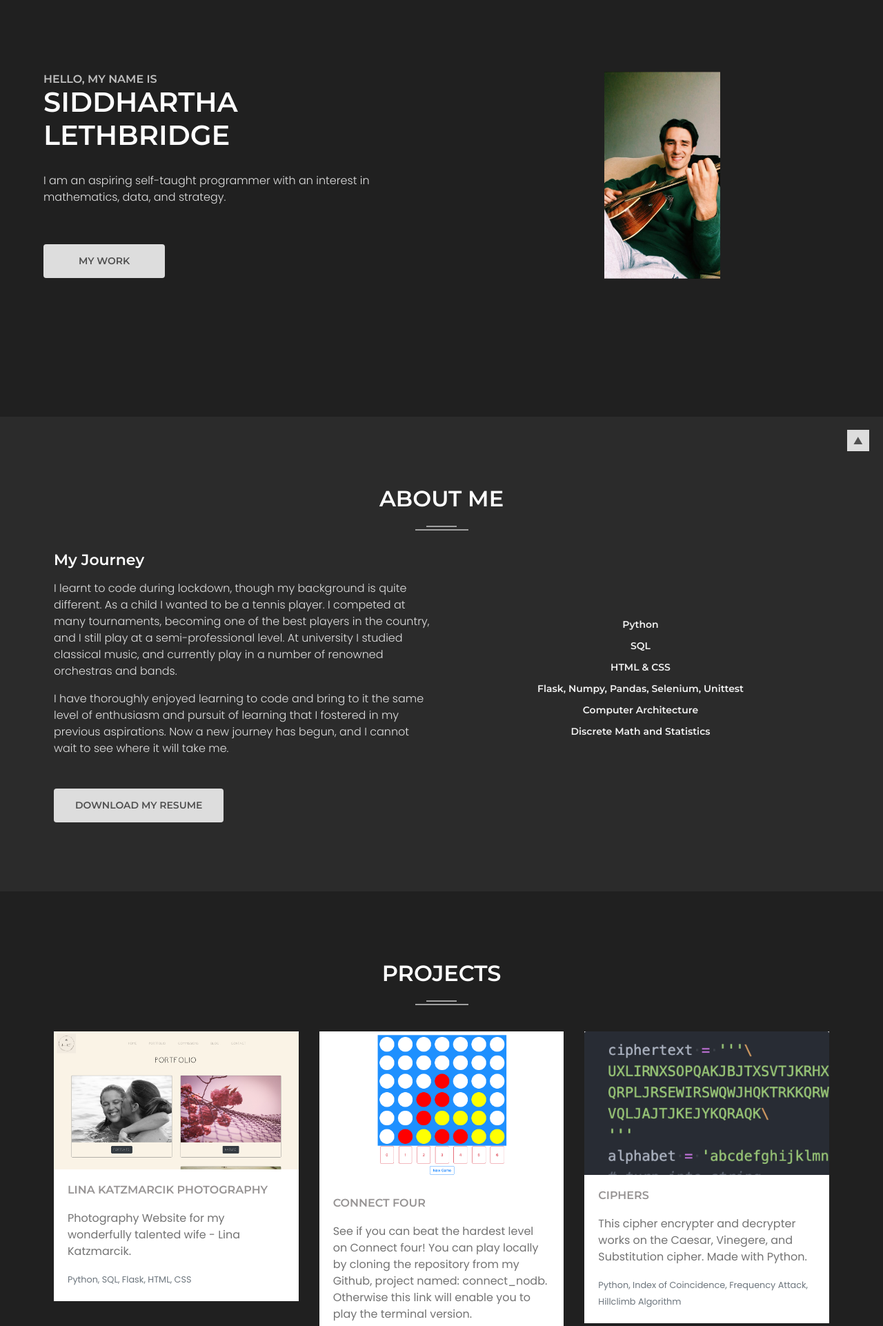
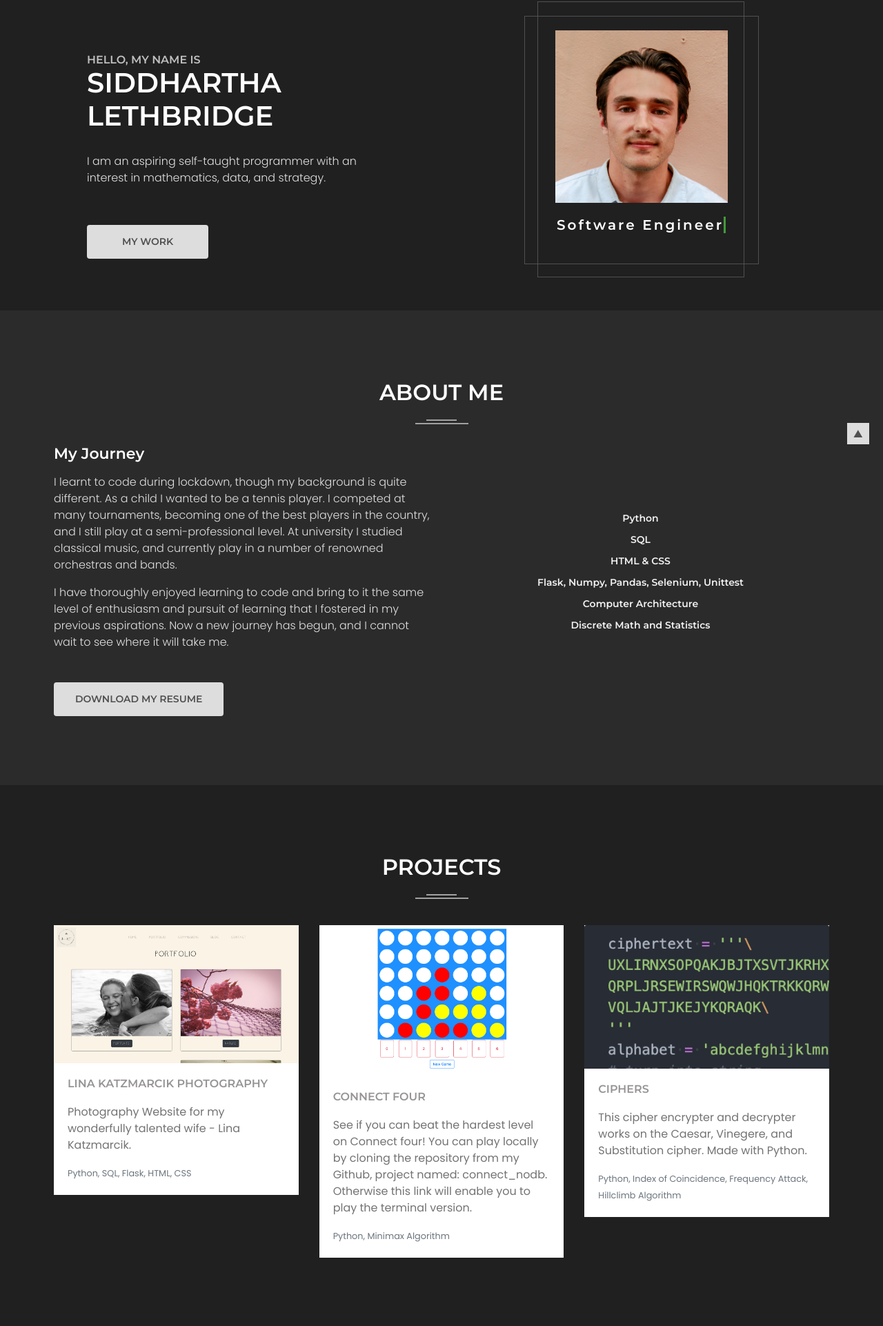
Before and after one commit to sidneysquidney/personal_portfolio, a Flask app: page / in a window 1280 px wide. Shown: the part 96-2018 px from the top of the page at 69% size. Run offline with Flask 2, Linux system fonts and the light colour scheme; some libraries are stand-ins or nearby versions; some web fonts are replaced.

Commit message:
last commits to slick_branch

```diff
--- a/app.py
+++ b/app.py
@@ -47,5 +47,8 @@ def index():
             mail.send(to_client)
             mail.send(to_me)
             flash("Form entered successfully")
-            return redirect(url_for('index', template_form = form, title='siddhartha lethbridge'))
+            return redirect('/#contact')
+        # else:
+        #     flash('else')
+        #     return redirect('/#contact')
     return render_template('index.html', template_form = form, title='siddhartha lethbridge')
--- a/static/main.css
+++ b/static/main.css
@@ -9,7 +9,7 @@ body {
 
 .return-to-top {
     position: fixed;
-    bottom: 50px;
+    bottom: 60px;
     right: 20px;
     z-index: 3;
     animation: fadeIn 2s;
@@ -131,6 +131,10 @@ nav button:focus {
 
 /* home page */
 
+#home {
+    margin-top: 50px;
+}
+
 #home button, #about button {
     background-color: #dddddd;
     color: #505050;
@@ -154,8 +158,15 @@ nav button:focus {
     padding: 13px 50px;
 }
 
+#about button:focus {
+    outline:none;
+    box-shadow: none;
+  }
+
 #home img {
-    height: 300px;
+    height: 250px;
+    margin-top: 20px;
+    width: 250px
 }
 
 #home h5 {
@@ -165,6 +176,121 @@ nav button:focus {
 #home h1 {
     margin-bottom: 30px;
 }
+
+#img-1, #img-2 {
+    border: 1px solid #505050;
+}
+
+#img-1 {
+    width:300px;
+    height: 400px;
+}
+
+#img-2 {
+    width: 340px;
+    height: 360px;
+    display: flex;
+    /* justify-content: center; */
+    align-items: center;
+    position: relative;
+    right: 20px;
+    top: 20px;
+    flex-direction: column;
+}
+
+#img-2 h6 {
+    color: white;
+    font-family: "Montserrat", sans-serif;
+    font-weight: 700;
+    font-size: 20px;
+    margin-bottom: 0px;
+}
+
+.blink_me {
+    animation: blinker 3s linear infinite;
+  }
+
+  @keyframes blinker {
+    50% {
+      opacity: 0;
+    }
+  }
+.blinky {
+    display: flex;
+    align-items: center;
+    margin-top: 20px;
+    justify-content: space-between;
+    /* width: 100%; */
+}
+
+.left-side, .right-side {
+    border-top: 4px solid green;
+    border-bottom: 4px solid green;
+    width: 8px;
+    height: 30px;
+    margin: 0px 10px;
+}
+
+.left-side {
+    border-left: 4px solid green;
+}
+
+.right-side {
+    border-right: 4px solid #44993b;
+}
+
+.typewriter h6 {
+    overflow: hidden; /* Ensures the content is not revealed until the animation */
+    border-right: .15em solid #44993b; /* The typwriter cursor */
+    white-space: nowrap; /* Keeps the content on a single line */
+    margin: 0 auto; /* Gives that scrolling effect as the typing happens */
+    letter-spacing: .15em; /* Adjust as needed */
+    animation:
+      typing 3.5s steps(40, end),
+      blink-caret .75s step-end infinite;
+  }
+
+  /* The typing effect */
+  @keyframes typing {
+    from { width: 0 }
+    to { width: 100% }
+  }
+
+  /* The typewriter cursor effect */
+  @keyframes blink-caret {
+    from, to { border-color: transparent }
+    50% { border-color: #44993b; }
+  }
+
+  @media only screen and (max-width: 768px) {
+    #img-2 img {
+      width: 180px;
+      height: 180px;
+    }
+
+    #img-2 h6 {
+        font-size: 14px;
+    }
+
+    #img-1 {
+        width:230px;
+        height: 330px;
+    }
+
+    #img-2 {
+        width: 270px;
+        height: 290px;
+    }
+
+    /* #home-1 {
+        height: 500px;
+    } */
+  }
+
+/* #home-1 {
+    height: 600px;
+} */
+
 
 /* containers */
 
@@ -519,3 +693,9 @@ nav button:focus {
     color: white;
 
 }
+
+/* other */
+
+.anchor{
+    scroll-margin-top: -10px;
+  }
--- a/templates/index.html
+++ b/templates/index.html
@@ -21,6 +21,8 @@
         <!-- Bootstrap CSS -->
         <link rel="stylesheet" href="https://cdn.jsdelivr.net/npm/bootstrap@4.2.1/dist/css/bootstrap.min.css" integrity="sha384-GJzZqFGwb1QTTN6wy59ffF1BuGJpLSa9DkKMp0DgiMDm4iYMj70gZWKYbI706tWS" crossorigin="anonymous">
         <title>Siddhartha Lethbridge</title>
+        <link rel="shortcut icon" type="image/jpg" href="../static/favicon.ico"/>
+
     </head>
     <body class="position-relative" data-spy="scroll" data-target="#navbar-example2" data-offset="0">
 
@@ -61,9 +63,9 @@
 
             <!-- home -->
             <div class="background-1 container-fluid" id="home">
-                <div class="row">
-                    <div class="col-md-6 col-12 d-flex align-items-center" style="height: 700px">
-                        <div class="row mx-5">
+                <div class="row mx-lg-5 mx-md-3 mx-1">
+                    <div class="col-md-6 col-12 d-flex align-items-center mt-5">
+                        <div class="row mx-lg-5 mx-md-3 mx-sm-1 mx-xs-0">
                             <h5 style="color: #bfbfbf; font-family: 'Montserrat',sans-serif;">HELLO, MY NAME IS</h5>
                             <h1 style="color:white;">SIDDHARTHA LETHBRIDGE</h1>
                             <p style="font-family:'Poppins', sans-serif;">I am an aspiring self-taught programmer with an interest in mathematics,
@@ -71,13 +73,24 @@
                             <a href="#projects"><button type="button" class="btn">MY WORK</button></a>
                         </div>
                     </div>
-                    <div class="col-md-6 col-12 d-flex align-items-center justify-content-center">
-                        <img class='img-fluid' src = "../static/sid_guitar.jpeg" alt="sids picture">
+                    <div class="col-md-6 col-12 d-flex align-items-center justify-content-center my-5">
+                        <div id="img-1">
+                            <div id="img-2">
+                                <img class='img-fluid' src = "../static/headshot.jpeg" alt="sids picture">
+                                <div class='blinky typewriter'>
+                                    <!-- <div class="left-side blink_me"></div> -->
+                                    <h6>Software Engineer</h6>
+                                    <!-- <div class="right-side blink_me"></div> -->
+                                </div>
+                                <!-- <h6 class="blink_me">Software Engineer</h6> -->
+                            </div>
+                        </div>
+
                     </div>
                 </div>
             </div>
             <!-- about -->
-            <div class="container-fluid containers background-2 " id="about">
+            <div class="container-fluid containers background-2 anchor" id="about">
                 <!-- page-title row -->
                 <div class="row title-box justify-content-center">
                     <h2 class="page-title">ABOUT ME</h2>
@@ -88,8 +101,8 @@
                         <div class="line-two"></div>
                     </div>
                 </div>
-                <div class="row mx-5">
-                    <div class="col">
+                <div class="row mx-lg-5 mx-md-3 mx-sm-1 mx-xs-0">
+                    <div class="col-md-6 col-12">
                         <h3 style="color:white;">My Journey</h3>
                         <p>I learnt to code during lockdown, though my background is quite different.
                             As a child I wanted to be a tennis player. I competed at many tournaments,
@@ -103,7 +116,7 @@
                             where it will take me.</p>
                         <a href="../static/siddharthas_resume.pdf" target="_blank"><button type="button" class="btn">DOWNLOAD MY RESUME</button></a>
                     </div>
-                    <div class="col justify-content-center align-items-center" id="skills">
+                    <div class="col-md-6 col-12 justify-content-center align-items-center mt-md-0 mt-5" id="skills">
                         <ul>
                         <li>Python</li>
                         <li>SQL</li>
@@ -117,7 +130,7 @@
             </div>
 
             <!-- projects -->
-            <div class="container-fluid containers background-1 " id="projects">
+            <div class="container-fluid containers background-1 anchor" id="projects">
                 <!-- page-title row -->
                 <div class="row title-box justify-content-center">
                     <h2 class="page-title">PROJECTS</h2>
@@ -128,8 +141,8 @@
                         <div class="line-two"></div>
                     </div>
                 </div>
-                <div class="row mx-5">
-                    <div class="col-12 col-md-6 col-lg-4 my-2">
+                <div class="row mx-lg-5 mx-md-3 mx-sm-1 mx-xs-0">
+                    <div class="col-xs-12 col-sm-6 col-lg-4 my-2">
                         <a href='https://pure-stream-64835.herokuapp.com/' class = 'project'>
                             <div class="card">
                                 <img src="../static/photography_screenshot.png" alt="photography" class="card-img-top">
@@ -145,7 +158,7 @@
                             </div>
                         </a>
                     </div>
-                    <div class="col-12 col-md-6 col-lg-4 my-2">
+                    <div class="col-xs-12 col-sm-6 col-lg-4 my-2">
                         <a href='https://replit.com/@sidneysquidney/Connect-Four#.replit' class = 'project'>
                             <div class="card">
                                 <img src="../static/conn.png" alt="connect four" class="card-img-top">
@@ -164,7 +177,7 @@
                             </div>
                         </a>
                     </div>
-                    <div class="col-12 col-md-6 col-lg-4 my-2">
+                    <div class="col-xs-12 col-sm-6 col-lg-4 my-2">
                         <a href='https://replit.com/@sidneysquidney/Caesar-Substitution-and-Vinegere-Cipher#.replit' class = 'project'>
                             <div class="card">
                                 <img src="../static/ciphertext.png" alt="ciphertext" class="card-img-top">
@@ -185,7 +198,8 @@
 
                 </div>
             </div>
-            <div class="container-fluid containers background-2 " id="education">
+            <!-- education -->
+            <div class="container-fluid containers background-2 anchor" id="education">
                 <!-- page-title row -->
                 <div class="row title-box justify-content-center">
                     <h2 class="page-title">EDUCATION</h2>
@@ -196,53 +210,29 @@
                         <div class="line-two"></div>
                     </div>
                 </div>
-                <div class="row mx-5">
-                    <div class="col-3">
-                        <div class="ed-loc">
-                            <div class="row">
+                <div class="row mx-lg-5 mx-md-3 mx-sm-1 mx-xs-0">
+                    <div class="col">
+                        <div class="row mb-5">
+                            <div class="col-12 col-md-4 mb-3 mb-md-0">
                                 <h3>Codecademy</h3>
-                            </div>
-                            <div class="row">
                                 <small>2020 - present</small>
                             </div>
-                        </div>
-                        <div class="ed-loc">
-                            <div class="row">
-                                <h3>Trinity Laban</h3>
-                            </div>
-                            <div class="row">
-                                <small>September 2015 - September 2019</small>
-                            </div>
-                        </div>
-                    </div>
-                    <div class="col-1 ed-scroll-container justify-content-center">
-                        <div class="row justify-content-cente">
-                            <div class="line-container">
-                                <div class="ball-top"></div>
-                            </div>
-                            <div class="line-container">
-                                <div class="ed-scroll"></div>
-                            </div>
-                            <div class="line-container">
-                                <div class="ball-bottom"></div>
-                            </div>
-                        </div>
-
-                    </div>
-                    <div class="col-8">
-                        <div class="ed-des">
-                            <div class="row">
+                            <div class="col-12 col-md-8">
                                 <h4>COMPUTER SCIENCE</h4>
                                 <p>Codecademy is an online learning platform for code. It gave me a strong
                                     foundation to explore more complex topics and projects.</p>
                                 <small>Computer Science (Coding Basics, Data Structures & Algorithms, Databases,
                                     Computer Architecture, Discrete Math), CSS, Flask, Numpy, Blockchain,
-                                    Python Beginner-Advanced
+                                    Python Beginner-Advanced.
                                 </small>
                             </div>
                         </div>
-                        <div class="ed-des">
-                            <div class="row">
+                        <div class="row">
+                            <div class="col-12 col-md-4 mb-3 mb-md-0">
+                                <h3>Trinity Laban</h3>
+                                <small>September 2015 - September 2019</small>
+                            </div>
+                            <div class="col-12 col-md-8">
                                 <h4>CLASSICAL MUSIC PERFORMANCE</h4>
                                 <p>I studied classical trombone playing for 4 years, trying to achieve the
                                     highest level of excellence. I played in Orchestras, Jazz bands, and
@@ -253,7 +243,8 @@
                     </div>
                 </div>
             </div>
-            <div class="container-fluid containers background-1" id="hobbies">
+            <!-- hobbies -->
+            <div class="container-fluid containers background-1 anchor" id="hobbies">
                 <!-- page-title row -->
                 <div class="row title-box justify-content-center">
                     <h2 class="page-title">HOBBIES</h2>
@@ -264,8 +255,8 @@
                         <div class="line-two"></div>
                     </div>
                 </div>
-                <div class="row mx-5">
-                    <div class="col-12 col-lg-6 col-xl-3 my-2">
+                <div class="row mx-lg-5 mx-md-3 mx-sm-1 mx-xs-0">
+                    <div class="col-xs-12 col-sm-6 col-lg-3 my-2">
                         <div class="card text-center">
                             <div class="card-body">
                                 <div class="ho-box2">
@@ -277,13 +268,12 @@
                               <div class="hobby-line-co justify-content-center">
                                 <div class="hobby-line"></div>
                               </div>
-                              <p class="card-text text-center">Danger Goat is a band like few others. We play a variety of Klezmer, Latin, and Peruvian
-                                classics and originals. My role is trombone player, auxilliary percussionist, and story teller. </p>
-                              <a href="https://open.spotify.com/artist/0NPiXL2ec0ixSN6j0PbGLo?si=0DziRZlWQ_6HAUDvB5MwKA" class="card-link text-center">Spotify</a>
+                              <p class="card-text text-center">Danger goat is a Klezmer, Peruvian, and Latin band, playing classics and originals. My role is trombone player, auxiliary percussionist, and
+                                story teller</p>
                             </div>
                           </div>
                     </div>
-                    <div class="col-12  col-lg-6 col-xl-3 my-2">
+                    <div class="col-xs-12 col-sm-6 col-lg-3 my-2">
                         <div class="card text-center">
                             <div class="card-body">
                                 <div class="ho-box2">
@@ -295,13 +285,11 @@
                               <div class="hobby-line-co justify-content-center">
                                 <div class="hobby-line"></div>
                               </div>
-                              <p class="card-text text-center">When studying in London I joined the toastmasters club. I completed the Dynamic Leadership pathway,
-                                winning a number of awards along the way. I went on to co-create infoEve, a small community
-                                DIY Ted Talks, where people met up in each others houses to share their passions and ideas.</p>
+                              <p class="card-text text-center">While studying, I joined toastmasters, where I learnt the art of Public Speaking. I went on to co-create infoEve, a small community-based DIY Ted Talks.</p>
                             </div>
                           </div>
                     </div>
-                    <div class="col-12  col-lg-6 col-xl-3 my-2">
+                    <div class="col-xs-12 col-sm-6 col-lg-3 my-2">
                         <div class="card text-center">
                             <div class="card-body">
                                 <div class="ho-box2">
@@ -313,12 +301,12 @@
                               <div class="hobby-line-co justify-content-center">
                                 <div class="hobby-line"></div>
                               </div>
-                              <p class="card-text text-center">Last season my team "The Excel Emu's" won every single game in both the Premier League and
-                                Championship. We won 28 games in a row, while I was accused of doping by one of the referee's.</p>
+                              <p class="card-text text-center">Last season my team "The Excel Emu's" won the league, while winning twenty eight games in a row. I was accused of doping by one of the referee’s.
+                            </p>
                             </div>
                           </div>
                     </div>
-                    <div class="col-12  col-lg-6 col-xl-3 my-2">
+                    <div class="col-xs-12 col-sm-6 col-lg-3 mt-2">
                         <div class="card text-center">
                             <div class="card-body">
                                 <div class="ho-box2">
@@ -330,18 +318,19 @@
                               <div class="hobby-line-co justify-content-center">
                                 <div class="hobby-line"></div>
                               </div>
-                              <p class="card-text text-center">I practice Sahaja Yoga Meditaiton. It
-                                helps me grow and keeps me balanced.</p>
+                              <p class="card-text text-center">Since I was a child I have practiced Sahaja Yoga meditation. It has become an integral part of my life, helping to keep me balanced and to grow.
+                            </p>
 
                             </div>
                           </div>
                     </div>
                 </div>
             </div>
-            <div class="container-fluid containers background-2" id="contact">
+            <!-- contact -->
+            <div class="container-fluid containers background-2 anchor" id="contact">
                 <!-- page-title row -->
-                <div class="row  mx-5">
-                    <div class="col-xs-12 col-sm-6 col-md-4">
+                <div class="row mx-lg-5 mx-md-3 mx-sm-1 mx-xs-0">
+                    <div class="col-12 col-lg-4 col-md-5">
                         <h2 class="page-title">GET IN TOUCH</h2>
                         <div class="line-container">
                             <div class="line-one"></div>
@@ -360,7 +349,7 @@
                             </div>
                             <div>
                                 <h6>Phone</h6>
-                                <small>+44 7847 586453</small>
+                                <a href="tel:+44-7847-586453"><small>+44 7847 586453</small></a>
                             </div>
                         </div>
                         <div class="row d-flex justify-content-start contact-row">
@@ -373,7 +362,7 @@
                             </div>
                             <div>
                                 <h6>Email</h6>
-                                <small>sglethbridge@gmail.com</small>
+                                <a href="mailto:sglethbridge@gmail.com"><small>sglethbridge@gmail.com</small></a>
                             </div>
                         </div>
                         <div class="row d-flex justify-content-start contact-row">
@@ -386,11 +375,11 @@
                             </div>
                             <div>
                                 <h6>Location</h6>
-                                <small>Bath, UK</small>
+                                <a href="https://goo.gl/maps/xV1TFo7ogW8iEMH66"><small>Bath, UK</small></a>
                             </div>
                         </div>
                     </div>
-                    <div class="col-xs-12 col-sm-6 col-md-8">
+                    <div class="col-12 col-lg-8 col-md-7">
                         <form method='POST'>
                             <p>{{ template_form.hidden_tag() }}</p>
                                 <p>{{ template_form.name(class='contact-field', placeholder='Your Name') }}</p>
@@ -412,9 +401,10 @@
                         {% with messages = get_flashed_messages() %}
                         {% if messages %}
                         {% for message in messages %}
-                        <div class="alert alert-success" role="alert">
-                            {{message}}
-                        </div>
+                        <!-- <div class="alert alert-success" role="alert"> -->
+                            <p style="color: green;">{{message}}</p>
+
+                        <!-- </div> -->
                         {% endfor %}
                         {% endif %}
                         {% endwith %}
@@ -426,9 +416,9 @@
                 <footer class="background-1 align-self-center d-flex justify-content-between">
                     <p class="align-self-center">Copyright © 2022 Siddhartha Lethbridge.</p>
                     <div>
-                        <a href="#">GITHUB</a>
-                        <a href="#">LINKEDIN</a>
-                        <a href="#">EMAIL</a>
+                        <a href="https://github.com/sidneysquidney">GITHUB</a>
+                        <a href="https://www.linkedin.com/in/siddharthalethbridge/">LINKEDIN</a>
+                        <a href="mailto:sglethbridge@gmail.com">EMAIL</a>
                     </div>
                 </footer>
                 <!-- page-title row -->
```
Also changed, not shown: other parts of static/main.css (+53 -5 lines), myDB.db, static/favicon.ico, static/headshot.jpeg (added), 1 other file.
